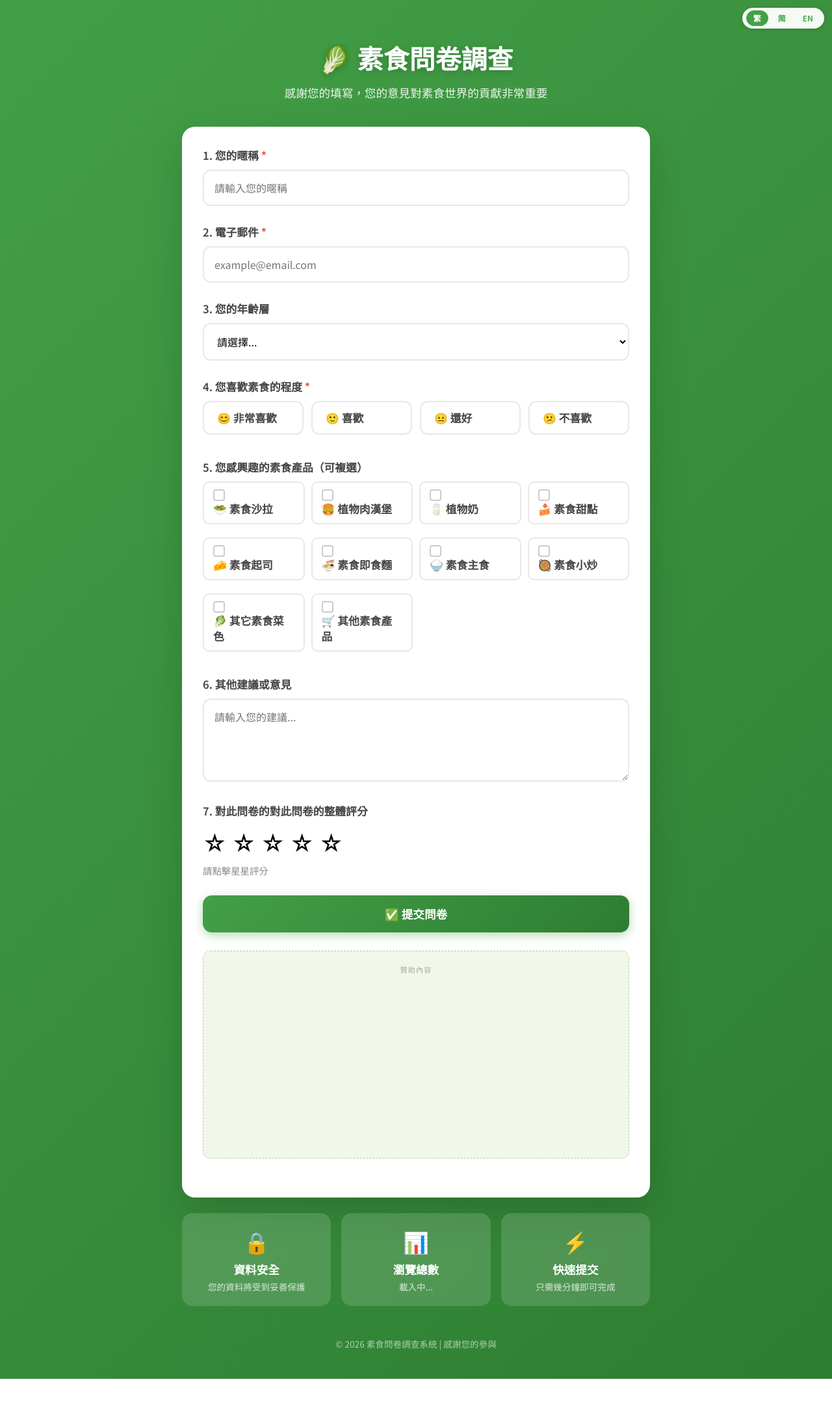
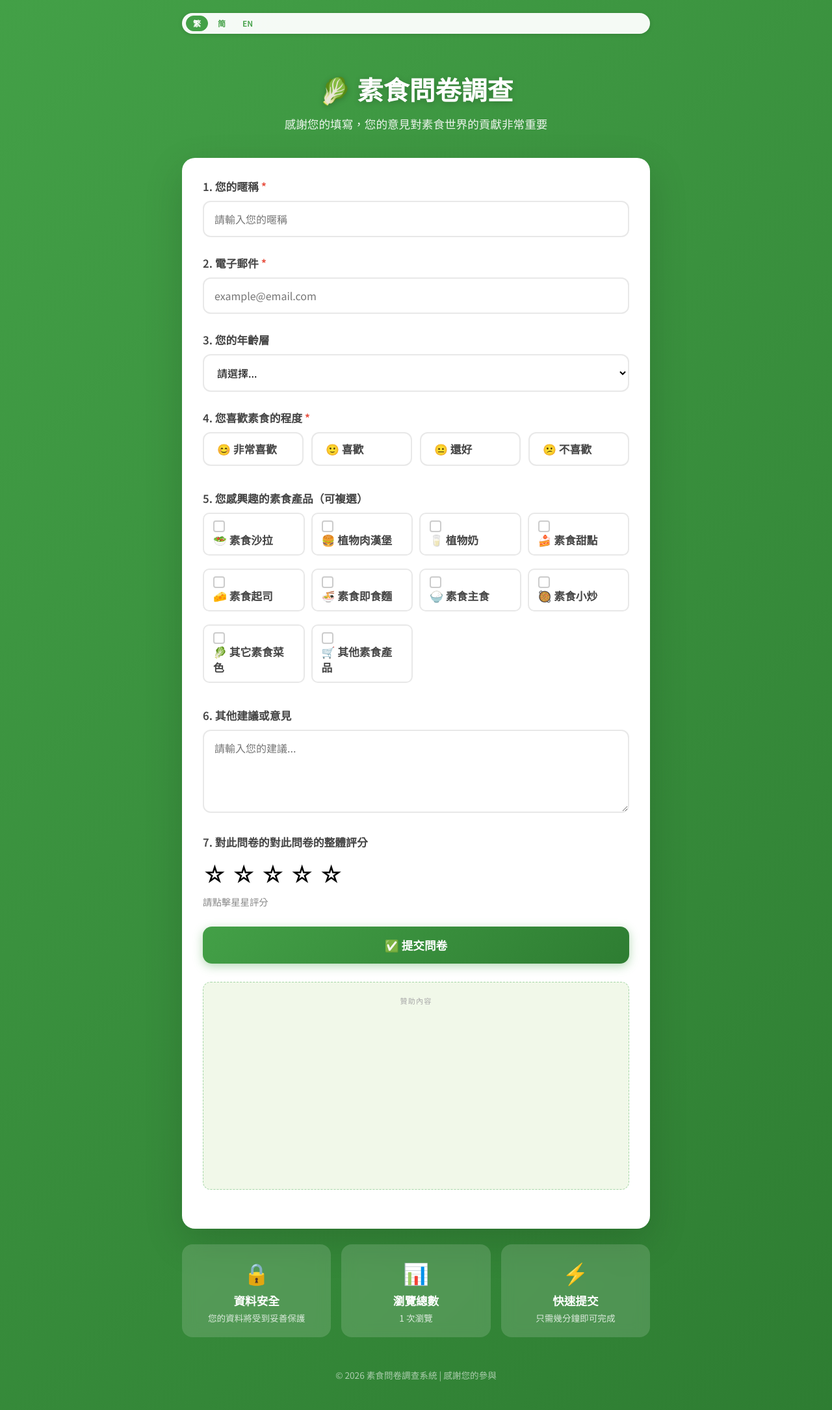
Before and after one commit to davidyue2013001-byte/survey-form, a plain HTML site: page index.html in a window 1280 px wide. Shown: the whole page at 65% size. Before the commit the page ends 2122 px from the top, so only its background shows below. Drawn offline with Linux system fonts and the light colour scheme.

Commit message:
Add files via upload

```diff
--- a/index.html
+++ b/index.html
@@ -1,10 +1,5 @@
 <!DOCTYPE html>
-    <!-- Language Switcher -->
-    <div class="lang-switcher">
-        <button class="lang-btn active" onclick="switchLang('zh-TW')" data-lang="zh-TW" type="button">繁</button>
-        <button class="lang-btn" onclick="switchLang('zh-CN')" data-lang="zh-CN" type="button">简</button>
-        <button class="lang-btn" onclick="switchLang('en')" data-lang="en" type="button">EN</button>
-    </div>
+
 
 <html lang="zh-TW">
 <head>
@@ -537,10 +532,6 @@
     <!-- Language Switcher Styles -->
     <style>
         .lang-switcher {
-            position: fixed;
-            top: 12px;
-            right: 12px;
-            z-index: 1000;
             display: flex;
             gap: 4px;
             background: rgba(255,255,255,0.95);
@@ -548,6 +539,8 @@
             border-radius: 20px;
             box-shadow: 0 1px 6px rgba(0,0,0,0.15);
             font-size: 0.75rem;
+            margin-bottom: 16px;
+            align-self: flex-start;
         }
         .lang-btn {
             padding: 4px 10px;
@@ -571,11 +564,6 @@
             border-color: #43a047;
         }
         @media (max-width: 600px) {
-            .lang-switcher {
-                top: 8px;
-                right: 8px;
-                padding: 3px 5px;
-            }
             .lang-btn {
                 padding: 3px 8px;
                 font-size: 0.7rem;
@@ -590,6 +578,13 @@
     </div>
 
     <div class="container">
+        <!-- Language Switcher -->
+        <div class="lang-switcher">
+            <button class="lang-btn active" onclick="switchLang('zh-TW')" data-lang="zh-TW" type="button">繁</button>
+            <button class="lang-btn" onclick="switchLang('zh-CN')" data-lang="zh-CN" type="button">简</button>
+            <button class="lang-btn" onclick="switchLang('en')" data-lang="en" type="button">EN</button>
+        </div>
+
         <!-- Header -->
         <div class="header">
             <h1>🥬 素食問卷調查</h1>
@@ -780,7 +775,7 @@
             <div class="info-card">
                 <div class="icon">📊</div>
                 <div class="title">瀏覽總數</div>
-                <div class="desc" id="viewCount">載入中...</div>
+                <div class="desc" id="viewCount">0 次瀏覽</div>
             </div>
             <div class="info-card">
                 <div class="icon">⚡</div>
@@ -953,15 +948,30 @@
         // 瀏覽計數功能（使用 localStorage）
         // ============================================
         function updateViewCount() {
-            // 使用 localStorage 計數
-            let localCount = parseInt(localStorage.getItem('surveyViewCount') || '0');
-            localCount++;
-            localStorage.setItem('surveyViewCount', localCount.toString());
-            document.getElementById('viewCount').textContent = localCount.toLocaleString('zh-TW') + ' 次瀏覽';
+            try {
+                // 使用 localStorage 計數
+                let localCount = parseInt(localStorage.getItem('surveyViewCount') || '0');
+                localCount++;
+                localStorage.setItem('surveyViewCount', localCount.toString());
+                var viewCountEl = document.getElementById('viewCount');
+                if (viewCountEl) {
+                    viewCountEl.textContent = localCount.toLocaleString('zh-TW') + ' 次瀏覽';
+                }
+            } catch (e) {
+                console.log('View count error:', e);
+                var viewCountEl = document.getElementById('viewCount');
+                if (viewCountEl) {
+                    viewCountEl.textContent = '統計中...';
+                }
+            }
         }
 
-        // 頁面載入時更新計數
-        updateViewCount();
+        // 頁面載入時更新計數（延遲執行確保 DOM 已載入）
+        if (document.readyState === 'loading') {
+            document.addEventListener('DOMContentLoaded', updateViewCount);
+        } else {
+            updateViewCount();
+        }
 
         // ============================================
         // 語言切換功能
@@ -1071,9 +1081,9 @@
                 q4: '4. How much do you like vegan food?',
                 veryLike: '😊 Love it',
                 like: '🙂 Like it',
-                normal: '😐 It's okay',
+                normal: '😐 It is okay',
                 dislike: '😕 Not a fan',
-                q5: '5. Vegan products you're interested in (Multiple)',
+                q5: '5. Vegan products you are interested in (Multiple)',
                 q6: '6. Other suggestions or comments',
                 q6Placeholder: 'Enter your suggestions...',
                 q7: '7. Overall rating for this survey',
```
